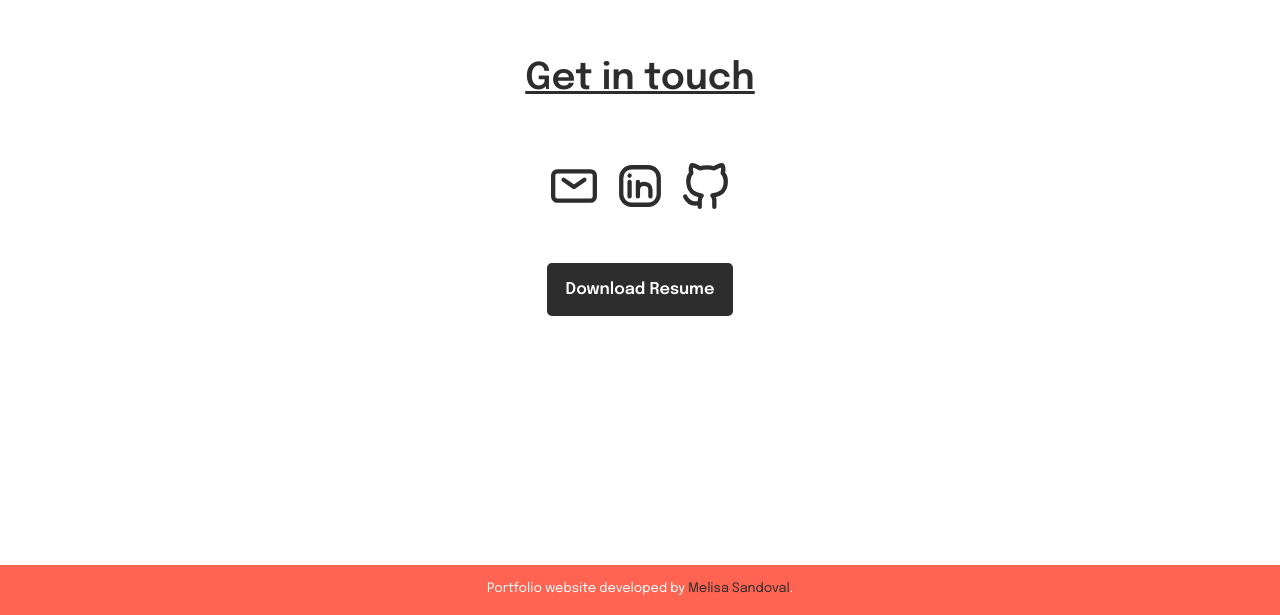
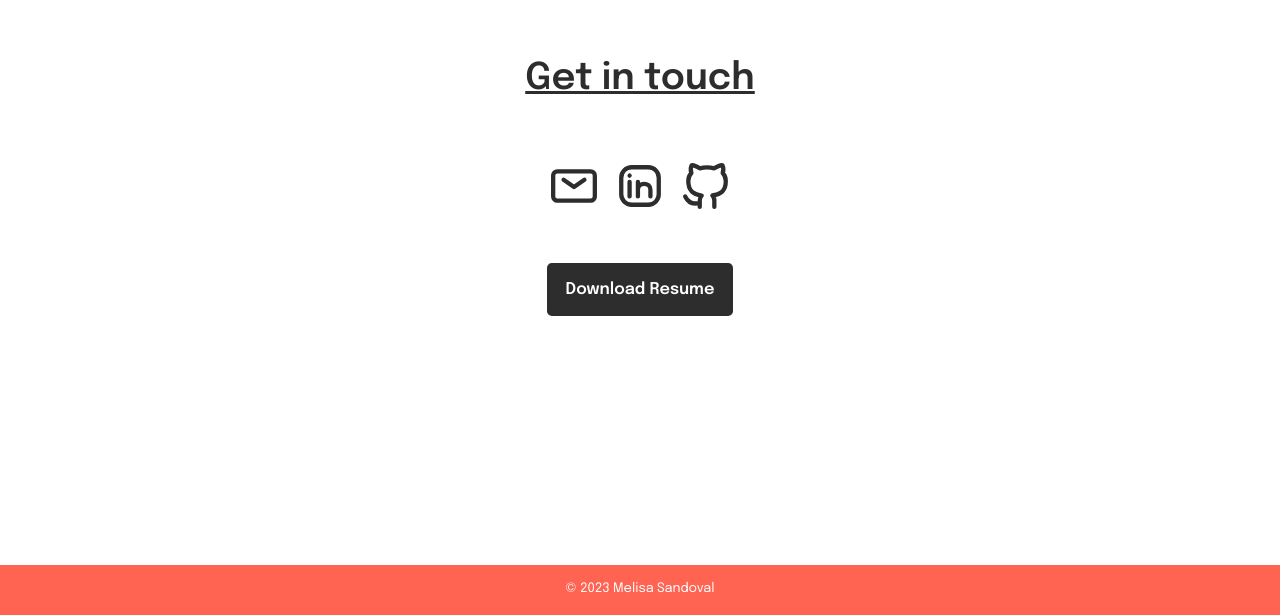
Before and after one commit to melisandoval/portfolio-vue, a Vue app: page / in a window 1280 px wide. Shown: the part 3913-4528 px from the top of the page. Built offline with nearby package versions, Linux system fonts and the light colour scheme.

Commit message:
update footer

```diff
--- a/src/components/FooterSection/FooterSection.vue
+++ b/src/components/FooterSection/FooterSection.vue
@@ -2,8 +2,8 @@
   <div class="footer-container">
     <footer>
       <p>
-        Portfolio website developed by
-        <a href="https://github.com/melisandoval" target="_blank">Melisa Sandoval</a>.
+        © 2023
+        <a href="https://github.com/melisandoval" target="_blank"> Melisa Sandoval</a>
       </p>
     </footer>
   </div>
@@ -28,7 +28,7 @@ footer {
 }
 
 p,
-a {
+p a {
   font-size: calc(0.5rem + 0.390625vw);
   color: white;
 }
```
